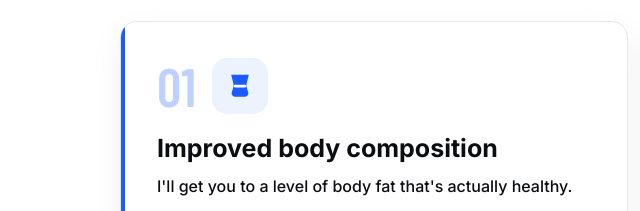
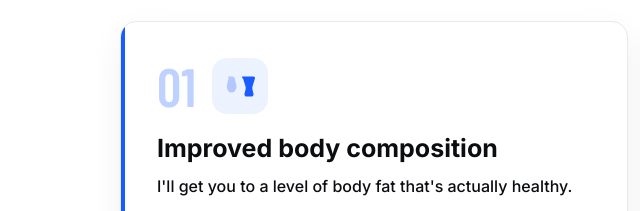
Before and after one commit to julianhierro/trt-guy-coaching, a website: page pillars.html in a window 1280 px wide. Shown: the part 306-517 px from the top of the page, 0-640 px from the left. Drawn offline with nearby package versions, Linux system fonts and the light colour scheme; no server answers.

Commit message:
Body composition icon: pear to V

```diff
--- a/pillars.html
+++ b/pillars.html
@@ -137,8 +137,8 @@ h1{font-family:var(--display);font-size:clamp(34px,5.4vw,62px);line-height:1.04;
         <span class="p-num">01</span>
         <span class="p-ico">
           <svg viewBox="0 0 24 24" fill="currentColor" aria-hidden="true">
-            <path d="M5.4 3.6h13.2l-1.7 6.9a4.6 4.6 0 0 0 .1 2.5l1.2 3.9a2.4 2.4 0 0 1-2.3 3.1H8.1a2.4 2.4 0 0 1-2.3-3.1l1.2-3.9a4.6 4.6 0 0 0 .1-2.5z"/>
-            <rect x="7.4" y="11.1" width="9.2" height="2.1" rx="1.05" fill="#fff"/>
+            <path d="M3.1 4.9h3.4a1.5 1.5 0 0 1 1.46 1.16l1.33 5.6a4.6 4.6 0 0 1-1.04 4.14 3.45 3.45 0 0 1-5.1 0 4.6 4.6 0 0 1-1.04-4.14l1.33-5.6A1.5 1.5 0 0 1 3.1 4.9z" opacity=".28"/>
+            <path d="M13.6 4.9h8.3a1.3 1.3 0 0 1 1.25 1.67l-1.72 5.66a4.7 4.7 0 0 0-.1 2.44l.79 3.14a1.7 1.7 0 0 1-1.65 2.12h-3.44a1.7 1.7 0 0 1-1.65-2.12l.79-3.14a4.7 4.7 0 0 0-.1-2.44l-1.72-5.66A1.3 1.3 0 0 1 13.6 4.9z"/>
           </svg>
         </span>
       </div>
```
